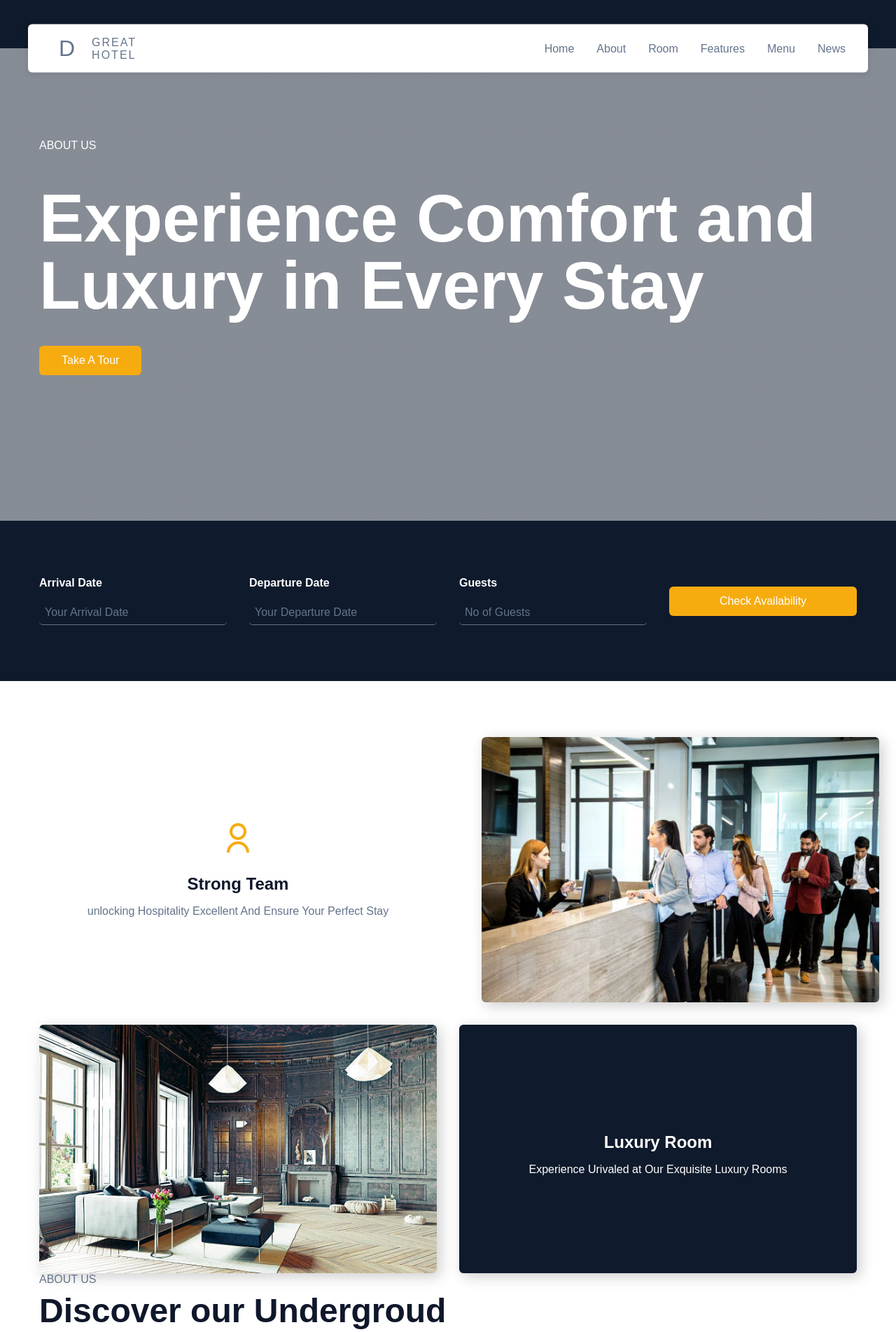
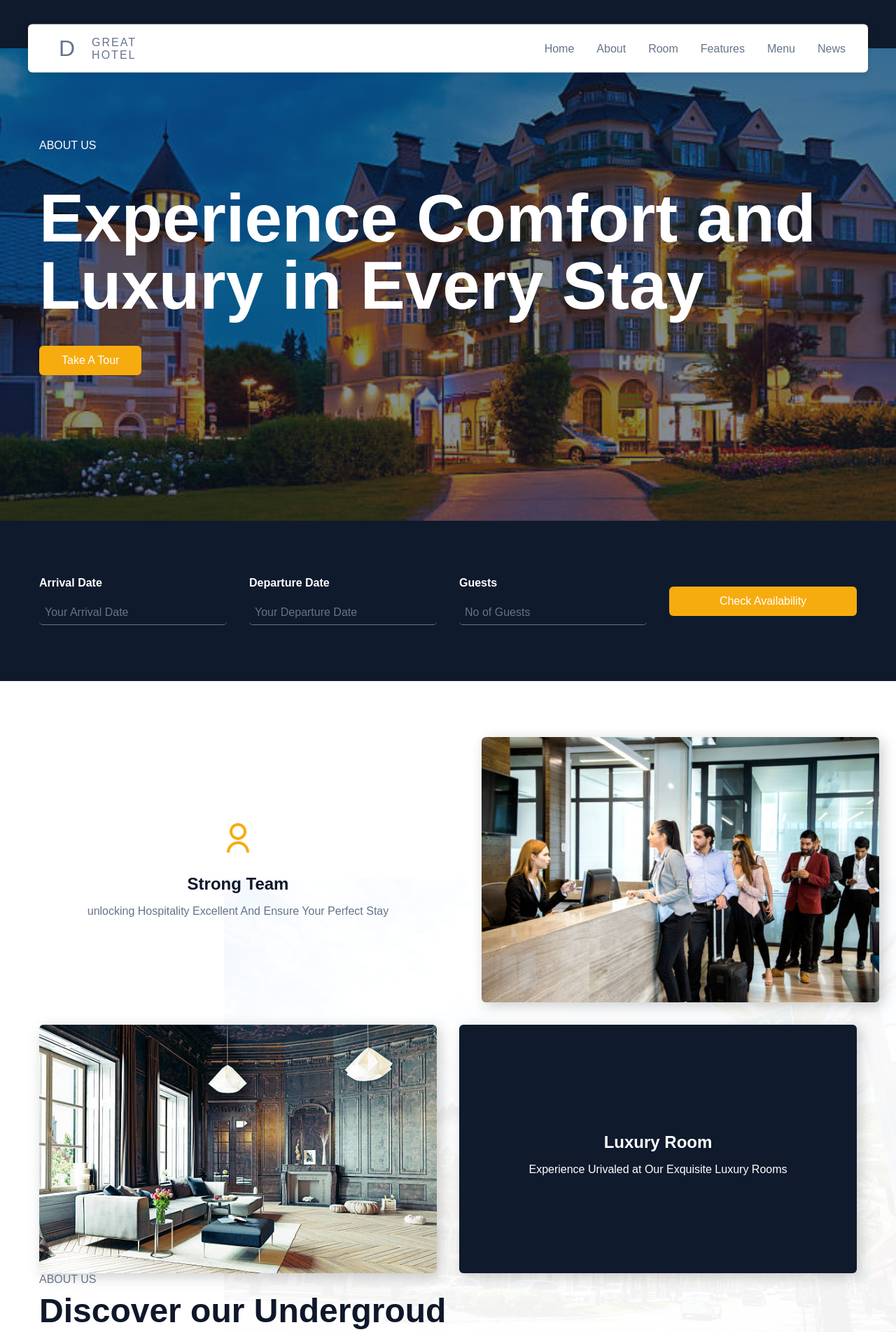
Before and after one commit to Ivermoses/De-Great-Hotel-and-Resorts, a plain HTML site: page index.html in a window 1280 px wide. Shown: the top 1903 px of the page at 70% size. Drawn offline with nearby package versions, Linux system fonts and the light colour scheme; the site is published under a folder, as on GitHub Pages, so addresses that start at the root find nothing; some icons are missing; a web font is replaced by a local one.

Commit message:
Update style.css

```diff
--- a/style.css
+++ b/style.css
@@ -169,7 +169,7 @@ body{
   padding-block: 5rem;
   background-image: linear-gradient(rgba(15, 26, 44,.5),
   rgba(15, 26, 44,.5)),
-  url("/img/hotelbanner.jpg");
+  url("img/hotelbanner.jpg");
   background-position: center center;
   background-size: cover;
   background-repeat: no-repeat;
@@ -237,7 +237,7 @@ body{
   right: 0;
   height: 75%;
   width: 100%;
-  background-image: url(/img/miami\ copy.jpg);
+  background-image: url(img/miami\ copy.jpg);
   background-size: cover;
   background-position: center center;
   background-repeat: no-repeat;
```
